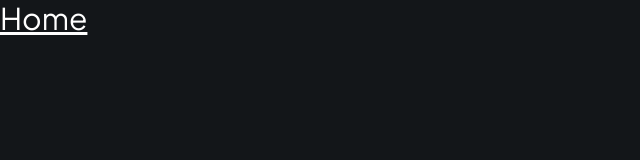
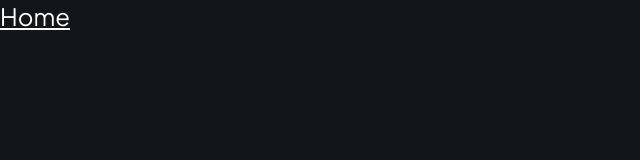
Before and after one commit to kwqme-Jonas/MedEase, a Next.js app: page / in a window 1280 px wide. Shown: the top 160 px of the page, without its empty margins (0-640 px from the left). Built offline with nearby package versions, Linux system fonts and the light colour scheme.

Commit message:
made some changes

```diff
--- a/app/page.tsx
+++ b/app/page.tsx
@@ -2,7 +2,7 @@ export default function Home() {
   return (
 
     <div>
-      <h1 className="text-white text-3xl underline">Home</h1>
+      <h1 className="text-white text-2xl underline">Home</h1>
     </div>
   )
 }
```
